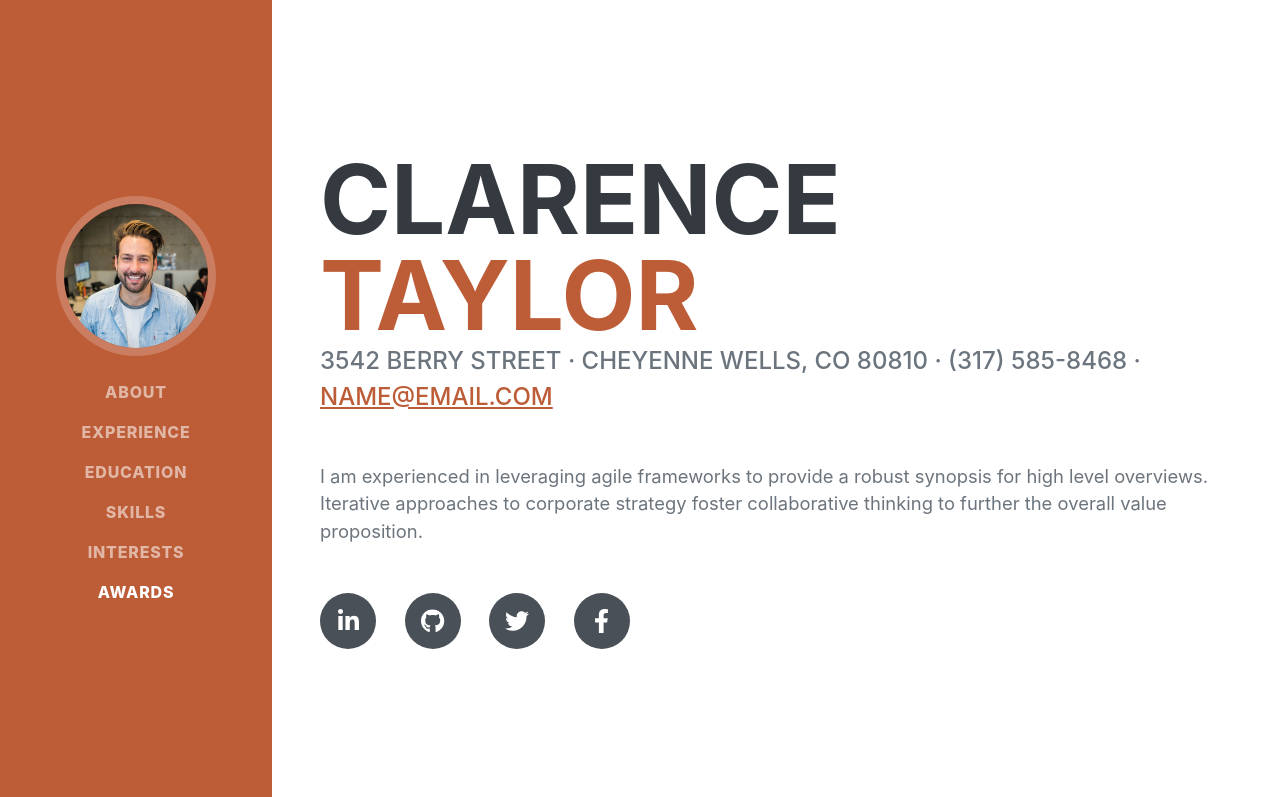
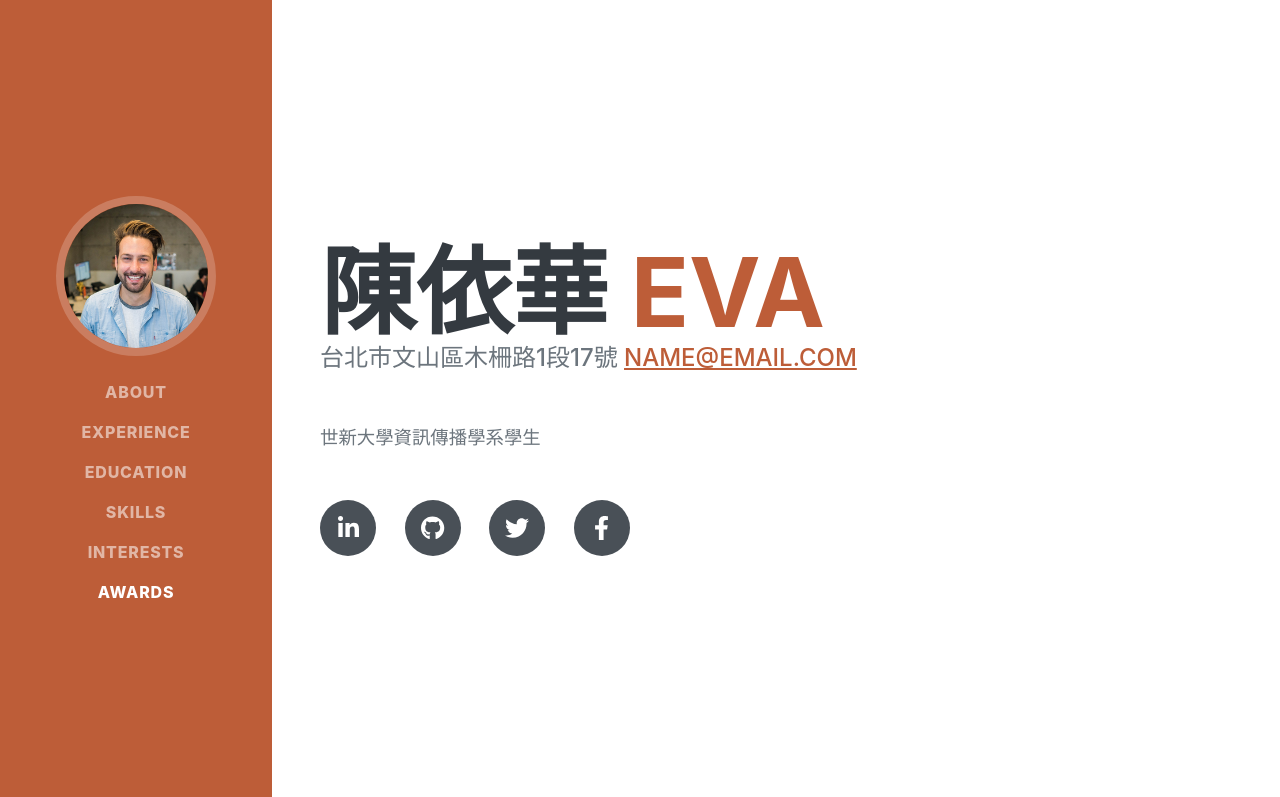
Before and after one commit to OoAuAoO/OoAuAoO.github.io, a plain HTML site: page index.html in a window 1280 px wide. Shown: the top 797 px of the page. Drawn offline with nearby package versions, Linux system fonts and the light colour scheme; a web font is replaced by a local one.

Commit message:
第一次更改2

```diff
--- a/index.html
+++ b/index.html
@@ -32,22 +32,21 @@
                     <li class="nav-item"><a class="nav-link js-scroll-trigger" href="#interests">Interests</a></li>
                     <li class="nav-item"><a class="nav-link js-scroll-trigger" href="#awards">Awards</a></li>
                 </ul>
-            </div>
-        </nav>
+            </div></nav>
         <!-- Page Content-->
         <div class="container-fluid p-0">
             <!-- About-->
             <section class="resume-section" id="about">
                 <div class="resume-section-content">
                     <h1 class="mb-0">
-                        Clarence
-                        <span class="text-primary">Taylor</span>
+                        陳依華
+                        <span class="text-primary">Eva</span>
                     </h1>
                     <div class="subheading mb-5">
-                        3542 Berry Street · Cheyenne Wells, CO 80810 · (317) 585-8468 ·
+                        台北市文山區木柵路1段17號
                         <a href="mailto:name@email.com">name@email.com</a>
                     </div>
-                    <p class="lead mb-5">I am experienced in leveraging agile frameworks to provide a robust synopsis for high level overviews. Iterative approaches to corporate strategy foster collaborative thinking to further the overall value proposition.</p>
+                    <p class="lead mb-5">世新大學資訊傳播學系學生</p>
                     <div class="social-icons">
                         <a class="social-icon" href="#!"><i class="fab fa-linkedin-in"></i></a>
                         <a class="social-icon" href="#!"><i class="fab fa-github"></i></a>
```
